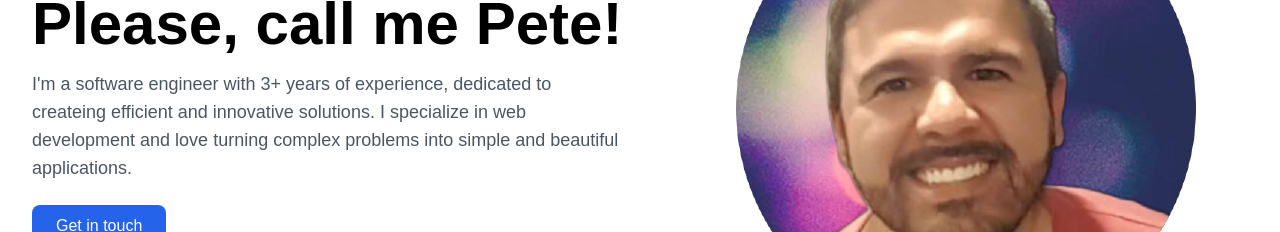
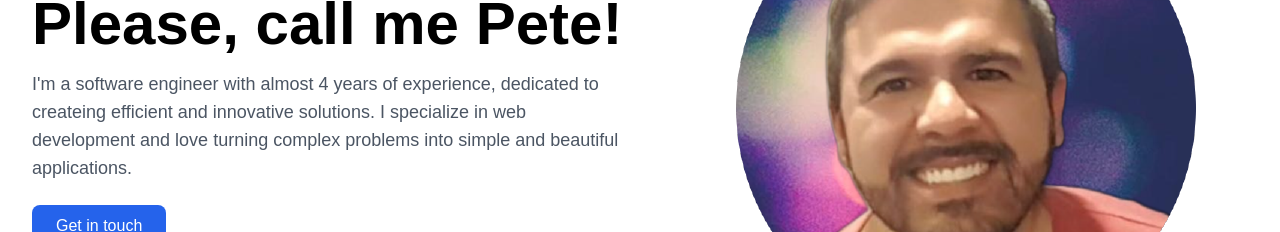
Before and after one commit to petebarbosa/personal-portfolio, a Next.js app: page / in a window 1280 px wide. Shown: the part 346-578 px from the top of the page. Built offline with nearby package versions, Linux system fonts and the light colour scheme.

Commit message:
feat: abstract calculateExperience into utils

```diff
--- a/src/components/Hero.tsx
+++ b/src/components/Hero.tsx
@@ -1,31 +1,6 @@
 import Image from "next/image";
-import avatar from "@/app/assets/avatar.png"
-
-const calculateExperience = () => {
-  const startDate = new Date(2021, 4);
-  const currentDate = new Date();
-
-  let years = currentDate.getFullYear() - startDate.getFullYear();
-  const monthDiff = currentDate.getMonth() - startDate.getMonth();
-
-  if (monthDiff < 0) {
-    years--;
-  }
-
-  const totalMonths = years * 12 + (monthDiff < 0 ? monthDiff + 12 : monthDiff);
-
-  if (totalMonths < 12) {
-    return "less than a year";
-  } else if (years === 1) {
-    return "1`year";
-  } else {
-    const monthsAfterYears = totalMonths % 12;
-    if (monthsAfterYears === 0) {
-      return `${years} years`;
-    }
-    return `${years}+ years`;
-  }
-};
+import avatar from "@/app/assets/avatar.png";
+import { calculateExperience } from "@/utils/calculateExperience";
 
 const Hero = () => {
   return (
--- /dev/null
+++ b/src/utils/calculateExperience.tsx
@@ -0,0 +1,25 @@
+export const calculateExperience = () => {
+  const startDate = new Date(2021, 4);
+  const currentDate = new Date();
+
+  let years = currentDate.getFullYear() - startDate.getFullYear();
+  const monthDiff = currentDate.getMonth() - startDate.getMonth();
+
+  if (monthDiff < 0) {
+    years--;
+  }
+
+  const totalMonths = years * 12 + (monthDiff < 0 ? monthDiff + 12 : monthDiff);
+
+  if (totalMonths < 12) {
+    return "less than a year";
+  } else if (years === 1) {
+    return "1 year";
+  } else {
+    const monthsAfterYears = totalMonths % 12;
+    if (monthsAfterYears === 0) {
+      return `${years} years`;
+    }
+    return monthsAfterYears > 5 ? `almost ${years + 1} years` : `${years}+ years`;
+  }
+};
```
